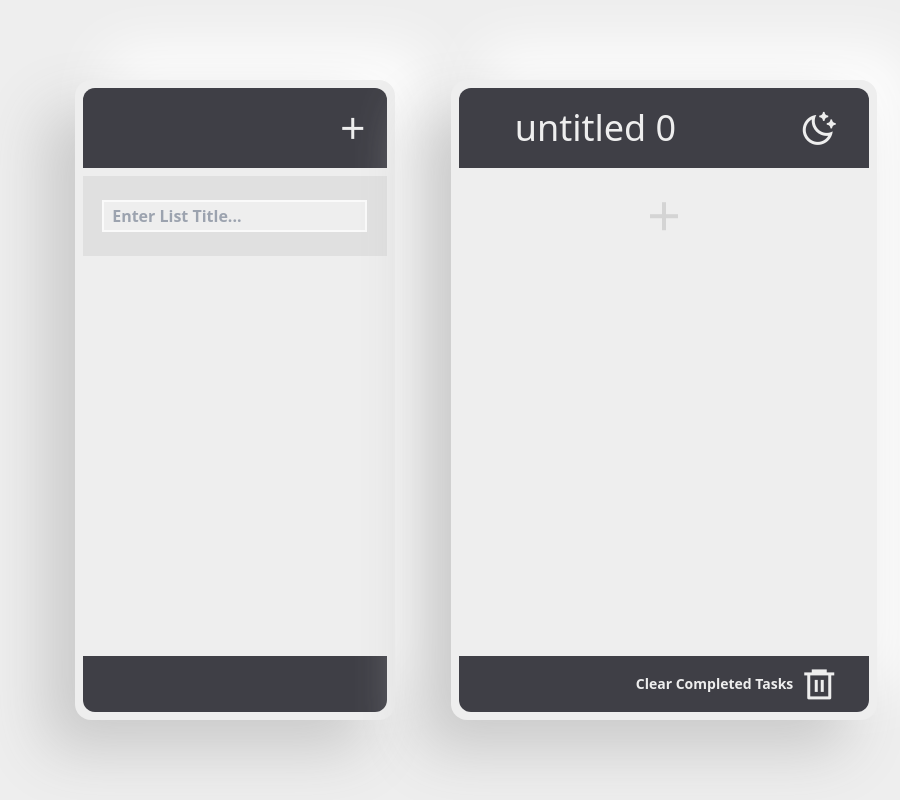
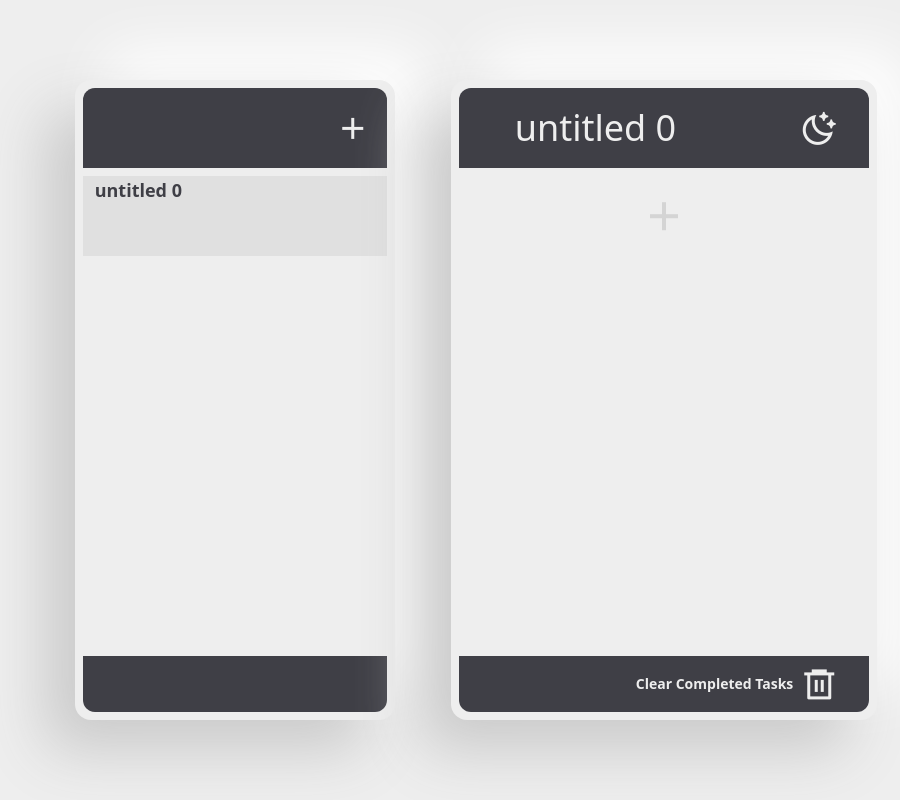
Before and after one commit to Ike2d2/todo-app, a website with bundled scripts: page index.html in a window 1280 px wide. Both pictures are taken after a click on the icon 516 px from the left and 128 px from the top of the page. Shown: the whole page, without its empty margins (164-1064 px from the left). Built offline with nearby package versions, Linux system fonts and the light colour scheme.

Commit message:
Fixed list items always editing

```diff
--- a/modules/listItem.js
+++ b/modules/listItem.js
@@ -1,4 +1,10 @@
-export function createListItem(...props) {
+export function createListItem({ ...props }) {
+    let editing = props.editing;
+    function setEditing(x) {
+        editing = x;
+        props.renderList();
+    }
+
     const item = document.createElement("div");
     item.className = `flex h-20 w-full flex-shrink-0 px-3${props.i === props.selected ? " selected" : ""
         }`;
@@ -7,7 +13,7 @@ export function createListItem(...props) {
         props.setSelected(props.i);
     });
 
-    if (props.listEdit === props.i) {
+    if (editing) {
         const inputWrap = document.createElement("div");
         inputWrap.className = "flex items-center justify-center h-full w-full";
 
@@ -17,7 +23,7 @@ export function createListItem(...props) {
         input.addEventListener("click", (e) => {
             e.stopPropagation();
         });
-        input.addEventListener("blur", () => props.setListEdit(null));
+        input.addEventListener("blur", () => setEditing(false));
         input.addEventListener("keypress", (e) => {
             if (e.key === "Enter") {
                 input.value !== '' && (listItems[props.i].title = input.value);
@@ -31,6 +37,7 @@ export function createListItem(...props) {
 
         inputWrap.append(input);
         item.append(inputWrap);
+        setTimeout(() => { input.focus() }, 0)
         return item;
     } else {
         const textWrap = document.createElement("div");
@@ -48,16 +55,16 @@ export function createListItem(...props) {
         buttons.className = "buttons flex items-center justify-center text-3xl";
 
         const edit = document.createElement("button");
-        const editIcon = document.createElement('props.i');
+        const editIcon = document.createElement('i');
         editIcon.className = "ri-edit-line";
         edit.addEventListener("click", (e) => {
             e.stopPropagation();
-            props.setListEdit(props.i);
+            setEditing(true);
         });
         edit.append(editIcon);
 
         const trash = document.createElement("button");
-        const trashIcon = document.createElement("props.i");
+        const trashIcon = document.createElement("i");
         trashIcon.className = "ri-delete-bin-6-line";
         trash.addEventListener("click", (e) => {
             e.stopPropagation();
--- a/script.js
+++ b/script.js
@@ -7,12 +7,6 @@ function setSelected(x) {
     selected = x;
     renderAll();
     selected !== null && addTask.classList.remove('hidden');
-}
-
-let listEdit = null;
-function setListEdit(x) {
-    listEdit = x;
-    renderAll();
 }
 
 let taskEdit = null;
@@ -34,11 +28,12 @@ listItems.length > 0 && renderAll();
 // Render List
 
 function renderList() {
+    console.log('rendering list')
     const list = document.getElementById("todoList");
 
     list.innerHTML = null;
     listItems.forEach((e, i) => {
-        list.append(createListItem({selected, setSelected, listEdit, setListEdit, e, i}));
+        list.append(createListItem({selected, setSelected, removeListItem, renderList, e, i}));
     });
 }
 
@@ -144,7 +139,6 @@ function addListItem() {
         items: [],
     });
     save();
-    setListEdit(listItems.length - 1)
     setSelected(listItems.length - 1)
 }
 document.getElementById("addList").addEventListener("click", addListItem);
```
Also changed, not shown: styles.css.
